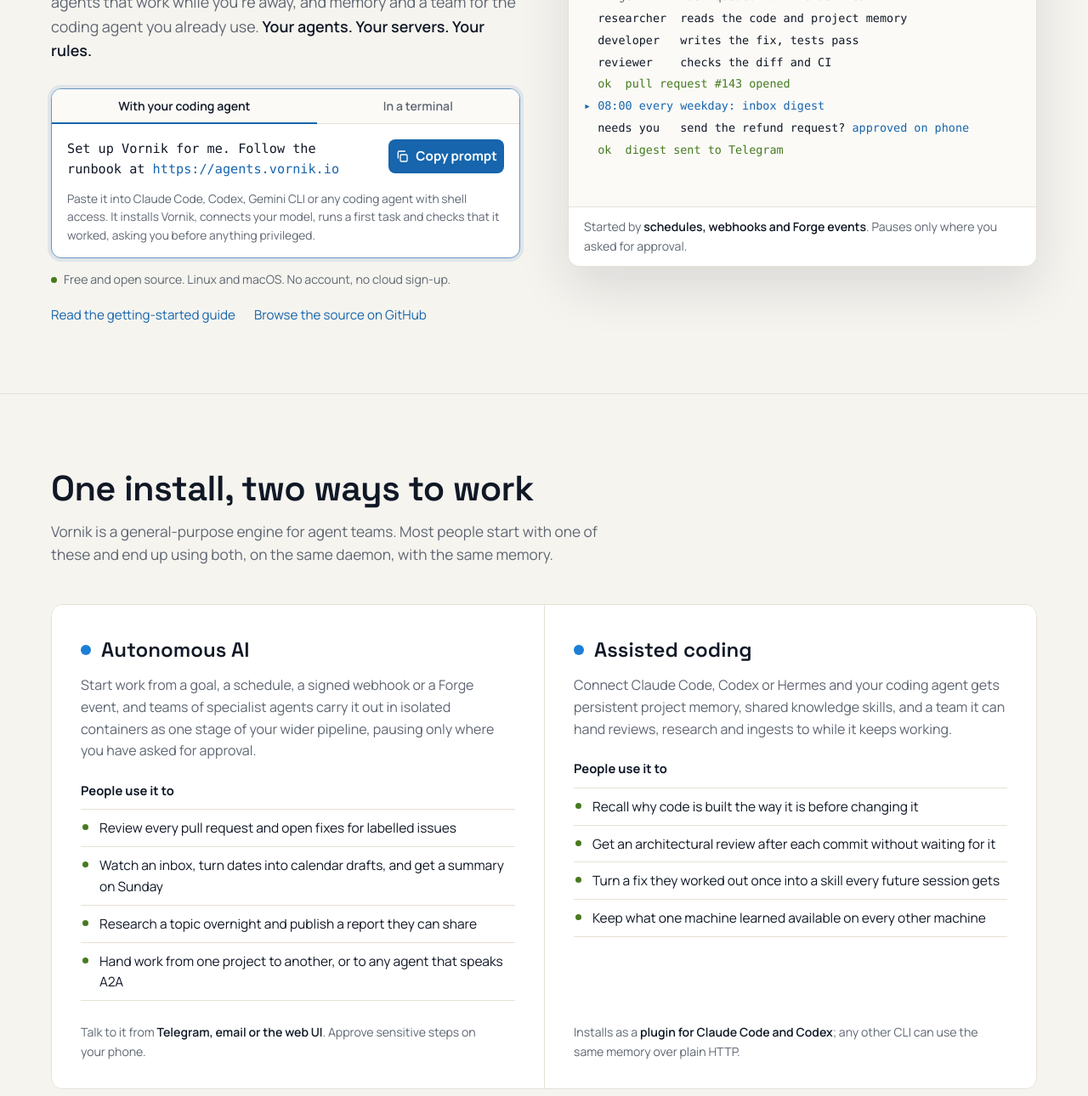
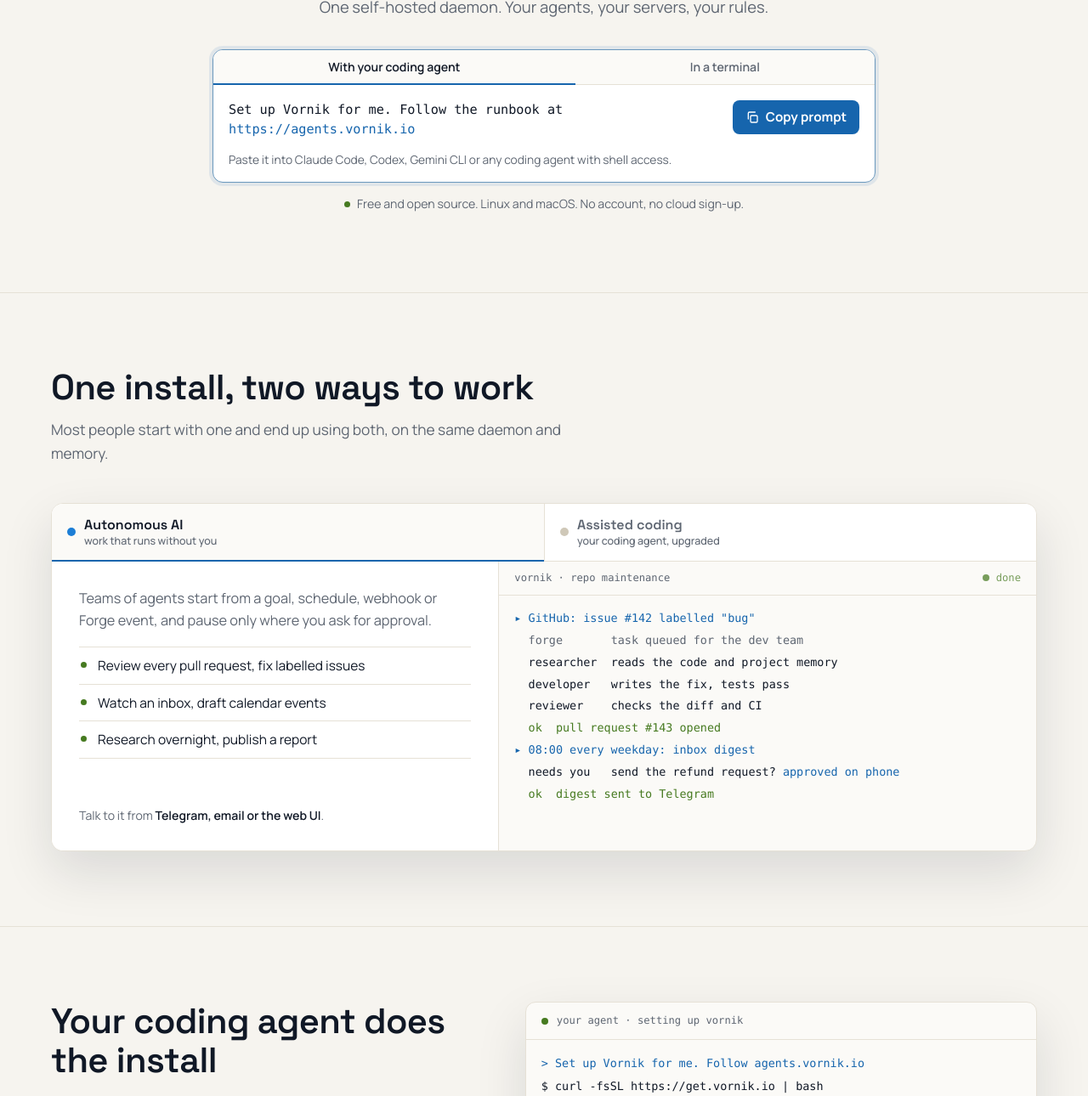
Before and after one commit to EaseIT-cz/vornik-site, a plain HTML site: page index.html in a window 1280 px wide. Shown: the part 368-1658 px from the top of the page at 85% size. Drawn offline with Linux system fonts and the light colour scheme.

Commit message:
Landing: full-width hero, 'Build' headline, demo moved into use cases, less copy, single install CTA
Co-Authored-By: Claude Sonnet 5.5 <noreply@anthropic.com>

```diff
--- a/index.html
+++ b/index.html
@@ -3,7 +3,7 @@
 <head>
   <meta charset="utf-8">
   <meta name="viewport" content="width=device-width, initial-scale=1">
-  <title>Vornik — agent swarms that you own</title>
+  <title>Vornik — build agent swarms that you own</title>
   <meta name="description" content="Vornik runs AI agent teams on your own machine. Use it for autonomous work that runs while you're away, or to give your coding agent memory, skills and a team. Install it by handing one prompt to your coding agent.">
   <meta property="og:title" content="Vornik — agent swarms that you own">
   <meta property="og:description" content="Autonomous AI work and assisted coding on one self-hosted daemon. Install it by handing one prompt to your coding agent.">
@@ -151,10 +151,8 @@
     :root[data-theme="light"] .theme-toggle .icon-moon { display: block; }
 
     /* ---------- hero ---------- */
-    .hero {
-      display: grid; grid-template-columns: minmax(0, 1fr) minmax(0, 1fr);
-      gap: 56px; align-items: center; padding: 72px 0 80px;
-    }
+    .hero { text-align: center; padding: 84px 0 92px; }
+    .hero .install { max-width: 780px; margin: 0 auto; text-align: left; }
     .eyebrow {
       font-family: var(--mono); font-size: 0.78rem; letter-spacing: 0.08em;
       text-transform: uppercase; color: var(--muted); margin: 0;
@@ -165,7 +163,8 @@
       line-height: 1.02; letter-spacing: -0.02em; margin: 14px 0 20px;
     }
     h1 .accent { color: var(--accent); }
-    .lede { color: var(--muted); font-size: 1.12rem; max-width: 32em; margin: 0 0 30px; }
+    .hero h1 { font-size: clamp(2.6rem, 6.6vw, 5rem); margin: 14px auto 20px; max-width: 14em; }
+    .lede { color: var(--muted); font-size: 1.15rem; max-width: 34em; margin: 0 auto 34px; }
     .lede strong { color: var(--ink); font-weight: 600; }
 
     /* ---------- install widget ---------- */
@@ -200,7 +199,6 @@
       display: inline-block; width: 7px; height: 7px; border-radius: 50%;
       background: var(--ok); margin-right: 8px; vertical-align: 1px;
     }
-    .hero-links { margin: 18px 0 0; font-size: 0.95rem; display: flex; gap: 22px; flex-wrap: wrap; }
 
     /* ---------- use-case console (the signature) ---------- */
     .console {
@@ -231,6 +229,16 @@
     .console-head .done { display: inline-flex; align-items: center; gap: 8px; opacity: 0.35; transition: opacity 0.3s; }
     .console-head .done::before { content: ""; width: 8px; height: 8px; border-radius: 50%; background: var(--ok); }
     .console.finished .console-head .done { opacity: 1; color: var(--ok); }
+    .panel { display: grid; grid-template-columns: minmax(0, 5fr) minmax(0, 6fr); }
+    .panel-copy { padding: 30px 32px; background: var(--panel); border-right: 1px solid var(--line); display: flex; flex-direction: column; }
+    .panel-copy p { margin: 0 0 18px; color: var(--muted); font-size: 1.02rem; }
+    .panel-copy ul { list-style: none; padding: 0; margin: 0 0 22px; }
+    .panel-copy li { position: relative; padding: 9px 0 9px 22px; border-top: 1px solid var(--line); font-size: 0.97rem; }
+    .panel-copy li:last-child { border-bottom: 1px solid var(--line); }
+    .panel-copy li::before { content: ""; position: absolute; left: 2px; top: 1.1em; width: 7px; height: 7px; border-radius: 50%; background: var(--ok); }
+    .panel-copy .connects { margin: auto 0 0; font-size: 0.88rem; }
+    .panel-copy .connects strong { color: var(--ink); font-weight: 600; }
+    .panel-term { min-width: 0; }
     .console-body {
       padding: 16px 18px 20px; min-height: 300px;
       font-family: var(--mono); font-size: 0.84rem; line-height: 1.7;
@@ -242,11 +250,6 @@
     .t-ok   { color: var(--ok); }
     .t-ask  { color: var(--ink); }
     .t-ask b { color: var(--accent); font-weight: 400; }
-    .console-foot {
-      border-top: 1px solid var(--line); padding: 12px 18px;
-      font-size: 0.88rem; color: var(--muted); background: var(--panel);
-    }
-    .console-foot strong { color: var(--ink); font-weight: 600; }
     .console [role="tabpanel"][hidden] { display: none; }
 
     @media (prefers-reduced-motion: no-preference) {
@@ -263,27 +266,6 @@
       letter-spacing: -0.015em; margin: 0 0 14px; max-width: 22em;
     }
     .section-lede { color: var(--muted); font-size: 1.08rem; max-width: 38em; margin: 0 0 44px; }
-
-    /* two ways to work */
-    .ways { display: grid; grid-template-columns: 1fr 1fr; border: 1px solid var(--line); border-radius: 14px; overflow: hidden; }
-    .way { padding: 34px 34px 32px; background: var(--panel); display: flex; flex-direction: column; }
-    .way + .way { border-left: 1px solid var(--line); }
-    .way h3 {
-      font-family: var(--display); font-weight: 600; font-size: 1.5rem;
-      margin: 0 0 10px; display: flex; align-items: center; gap: 12px;
-    }
-    .way h3 .dot { width: 12px; height: 12px; border-radius: 50%; background: var(--mark-agent); flex: none; }
-    .way > p { color: var(--muted); margin: 0 0 22px; max-width: 34em; }
-    .way h4 { font-family: var(--body); font-size: 0.92rem; font-weight: 700; margin: 0 0 10px; }
-    .way ul { list-style: none; padding: 0; margin: 0 0 26px; }
-    .way li { position: relative; padding: 9px 0 9px 22px; border-top: 1px solid var(--line); font-size: 0.97rem; }
-    .way li:last-child { border-bottom: 1px solid var(--line); }
-    .way li::before {
-      content: ""; position: absolute; left: 2px; top: 1.1em;
-      width: 7px; height: 7px; border-radius: 50%; background: var(--ok);
-    }
-    .way .connects { margin: auto 0 0; font-size: 0.88rem; color: var(--muted); }
-    .way .connects strong { color: var(--ink); font-weight: 600; }
 
     /* install steps */
     .steps-grid { display: grid; grid-template-columns: minmax(0, 5fr) minmax(0, 6fr); gap: 56px; align-items: start; }
@@ -326,7 +308,7 @@
     .edition { border: 1px solid var(--line); border-radius: 12px; padding: 26px 28px; background: var(--panel); }
     .edition h3 { font-family: var(--display); font-weight: 600; font-size: 1.3rem; margin: 0 0 4px; }
     .edition .tag { font-size: 0.85rem; color: var(--muted); }
-    .edition p { color: var(--muted); font-size: 0.95rem; margin: 12px 0 16px; }
+    .edition p { color: var(--muted); font-size: 0.95rem; margin: 12px 0 0; }
 
     /* final CTA */
     section.final { text-align: center; padding: 104px 0 112px; }
@@ -342,7 +324,7 @@
 
     /* ---------- responsive ---------- */
     @media (max-width: 960px) {
-      .hero { grid-template-columns: 1fr; gap: 44px; padding: 48px 0 60px; }
+      .hero { padding: 52px 0 60px; }
       .steps-grid { grid-template-columns: 1fr; gap: 36px; }
       .core { grid-template-columns: 1fr 1fr; }
       .core > div, .core > div:not(:nth-child(3n+1)) { padding: 24px 22px 24px 0; border-left: 0; }
@@ -350,9 +332,9 @@
     }
     @media (max-width: 760px) {
       .nav-links { display: none; }
-      .ways, .editions { grid-template-columns: 1fr; }
-      .way + .way { border-left: 0; border-top: 1px solid var(--line); }
-      .way { padding: 26px 22px; }
+      .editions { grid-template-columns: 1fr; }
+      .panel { grid-template-columns: 1fr; }
+      .panel-copy { border-right: 0; border-bottom: 1px solid var(--line); padding: 24px 22px; }
       section { padding: 64px 0; }
       section.final { padding: 72px 0 80px; }
     }
@@ -392,15 +374,10 @@
 
   <main>
     <!-- ================= HERO ================= -->
-    <div class="shell hero">
-      <div id="install">
+    <div class="shell hero" id="install">
       <p class="eyebrow">Boosts your agents with RAG, skills, workflows and more</p>
-        <h1 id="hero-title">Agent swarms that <span class="accent">you own</span>.</h1>
-        <p class="lede">
-          One daemon on your own machine, two ways to use it: teams of agents
-          that work while you're away, and memory and a team for the coding
-          agent you already use. <strong>Your agents. Your servers. Your rules.</strong>
-        </p>
+      <h1 id="hero-title"><span class="accent">Build</span> agent swarms that <span class="accent">you own</span>.</h1>
+      <p class="lede">One self-hosted daemon. Your agents, your servers, your rules.</p>
 
       <div class="install" data-install>
         <div class="install-tabs" role="tablist" aria-label="How to install Vornik">
@@ -415,16 +392,17 @@
               <span data-copy-label>Copy prompt</span>
             </button>
           </div>
-            <p class="install-note" data-note>Paste it into Claude Code, Codex, Gemini CLI or any coding agent with shell access. It installs Vornik, connects your model, runs a first task and checks that it worked, asking you before anything privileged.</p>
+          <p class="install-note" data-note>Paste it into Claude Code, Codex, Gemini CLI or any coding agent with shell access.</p>
         </div>
       </div>
       <p class="reassure"><span class="ok-dot" aria-hidden="true"></span>Free and open source. Linux and macOS. No account, no cloud sign-up.</p>
-        <p class="hero-links">
-          <a href="https://docs.vornik.io/getting-started/">Read the getting-started guide</a>
-          <a href="https://github.com/EaseIT-cz/vornik">Browse the source on GitHub</a>
-        </p>
     </div>
 
+    <!-- ================= TWO WAYS ================= -->
+    <section id="use-cases" aria-labelledby="ways-title">
+      <div class="shell">
+        <h2 id="ways-title">One install, two ways to work</h2>
+        <p class="section-lede">Most people start with one and end up using both, on the same daemon and memory.</p>
         <div class="console" id="console">
           <div class="console-switch" role="tablist" aria-label="Use case">
             <button class="mode" type="button" role="tab" id="tab-auto" aria-controls="panel-auto" aria-selected="true">
@@ -437,7 +415,17 @@
             </button>
           </div>
 
-        <div role="tabpanel" id="panel-auto" aria-labelledby="tab-auto">
+          <div class="panel" role="tabpanel" id="panel-auto" aria-labelledby="tab-auto">
+            <div class="panel-copy">
+              <p>Teams of agents start from a goal, schedule, webhook or Forge event, and pause only where you ask for approval.</p>
+              <ul>
+                <li>Review every pull request, fix labelled issues</li>
+                <li>Watch an inbox, draft calendar events</li>
+                <li>Research overnight, publish a report</li>
+              </ul>
+              <p class="connects">Talk to it from <strong>Telegram, email or the web UI</strong>.</p>
+            </div>
+            <div class="panel-term">
               <div class="console-head"><span>vornik · repo maintenance</span><span class="done">done</span></div>
               <div class="console-body play" aria-hidden="true">
                 <p class="t-in"  style="--i:0">▸ GitHub: issue #142 labelled "bug"</p>
@@ -451,10 +439,20 @@
                 <p class="t-ok"  style="--i:8">  ok  digest sent to Telegram</p>
               </div>
               <p class="sr-only">Example: a labelled GitHub issue starts a task; researcher, developer and reviewer agents fix it and open a pull request. A weekday schedule runs an inbox digest, asks for approval on the phone before sending an email, and delivers the summary to Telegram.</p>
-          <div class="console-foot">Started by <strong>schedules, webhooks and Forge events</strong>. Pauses only where you asked for approval.</div>
+            </div>
           </div>
 
-        <div role="tabpanel" id="panel-code" aria-labelledby="tab-code" hidden>
+          <div class="panel" role="tabpanel" id="panel-code" aria-labelledby="tab-code" hidden>
+            <div class="panel-copy">
+              <p>Your coding agent gets persistent project memory, shared skills, and a team to hand reviews and research to while it keeps working.</p>
+              <ul>
+                <li>Recall why code is built the way it is</li>
+                <li>Get a review after each commit</li>
+                <li>Turn a one-off fix into a skill for every session</li>
+              </ul>
+              <p class="connects">Plugin for <strong>Claude Code and Codex</strong>; any CLI works over HTTP.</p>
+            </div>
+            <div class="panel-term">
               <div class="console-head"><span>claude code · with vornik</span><span class="done">done</span></div>
               <div class="console-body play" aria-hidden="true">
                 <p class="t-in"  style="--i:0">&gt; fix the flaky scheduler test</p>
@@ -468,41 +466,8 @@
                 <p class="t-ok"  style="--i:8">  ok  stored for the next session</p>
               </div>
               <p class="sr-only">Example: in Claude Code, the agent recalls prior design notes from Vornik memory, makes a fix, delegates an architectural review to Vornik while it keeps working, gets a green review back, and stores the root cause for the next session.</p>
-          <div class="console-foot">Works with <strong>Claude Code, Codex and Hermes</strong>. Memory and skills carry across sessions and machines.</div>
             </div>
           </div>
-    </div>
-
-    <!-- ================= TWO WAYS ================= -->
-    <section id="use-cases" aria-labelledby="ways-title">
-      <div class="shell">
-        <h2 id="ways-title">One install, two ways to work</h2>
-        <p class="section-lede">Vornik is a general-purpose engine for agent teams. Most people start with one of these and end up using both, on the same daemon, with the same memory.</p>
-        <div class="ways">
-          <article class="way">
-            <h3><span class="dot" aria-hidden="true"></span>Autonomous AI</h3>
-            <p>Start work from a goal, a schedule, a signed webhook or a Forge event, and teams of specialist agents carry it out in isolated containers as one stage of your wider pipeline, pausing only where you have asked for approval.</p>
-            <h4>People use it to</h4>
-            <ul>
-              <li>Review every pull request and open fixes for labelled issues</li>
-              <li>Watch an inbox, turn dates into calendar drafts, and get a summary on Sunday</li>
-              <li>Research a topic overnight and publish a report they can share</li>
-              <li>Hand work from one project to another, or to any agent that speaks A2A</li>
-            </ul>
-            <p class="connects">Talk to it from <strong>Telegram, email or the web UI</strong>. Approve sensitive steps on your phone.</p>
-          </article>
-          <article class="way">
-            <h3><span class="dot" aria-hidden="true"></span>Assisted coding</h3>
-            <p>Connect Claude Code, Codex or Hermes and your coding agent gets persistent project memory, shared knowledge skills, and a team it can hand reviews, research and ingests to while it keeps working.</p>
-            <h4>People use it to</h4>
-            <ul>
-              <li>Recall why code is built the way it is before changing it</li>
-              <li>Get an architectural review after each commit without waiting for it</li>
-              <li>Turn a fix they worked out once into a skill every future session gets</li>
-              <li>Keep what one machine learned available on every other machine</li>
-            </ul>
-            <p class="connects">Installs as a <strong>plugin for Claude Code and Codex</strong>; any other CLI can use the same memory over plain HTTP.</p>
-          </article>
         </div>
       </div>
     </section>
@@ -512,22 +477,22 @@
       <div class="shell steps-grid">
         <div>
           <h2 id="steps-title">Your coding agent does the install</h2>
-          <p class="section-lede">The runbook at agents.vornik.io is written for agents: every step is a command plus a check it can verify. You stay in charge of anything privileged.</p>
+          <p class="section-lede">The runbook at agents.vornik.io is written for agents. You approve anything privileged.</p>
           <ol class="steps">
             <li>
               <h3>Paste one prompt</h3>
-              <p>Copy the prompt above into Claude Code, Codex, Gemini CLI or any agent with a shell.</p>
+              <p>Into Claude Code, Codex or any agent with a shell.</p>
             </li>
             <li>
               <h3>It installs and checks itself</h3>
-              <p>Vornik, PostgreSQL with pgvector and a user service, then your model key and a first task that has to complete.</p>
+              <p>Daemon, database, your model key, and a first task that must complete.</p>
             </li>
             <li>
               <h3>It wires itself in</h3>
-              <p>Your agent gets its own project and memory on your Vornik, so the next session starts knowing what this one learned.</p>
+              <p>Your agent gets its own project and memory for next time.</p>
             </li>
           </ol>
-          <a class="btn btn-primary" href="#install">Copy the install prompt</a>
+          <a class="btn btn-primary" href="#install">Install Vornik</a>
         </div>
 
         <div class="transcript" role="img" aria-label="A coding agent installing Vornik: it runs the installer, verifies readiness, submits a first task that completes, and confirms its memory round-trip.">
@@ -552,31 +517,31 @@
     <section aria-labelledby="core-title">
       <div class="shell">
         <h2 id="core-title">The same core under both</h2>
-        <p class="section-lede">Whichever way you use it, the work runs on one host you control, and every result is kept.</p>
+        <p class="section-lede">One host you control, and every result is kept.</p>
         <div class="core">
           <div>
             <h3>Runs on your machine</h3>
-            <p>A home server, a mini-PC or a rented box. Linux with rootless Podman; on macOS it runs inside a small Linux VM.</p>
+            <p>A home server, mini-PC or rented box. Linux or macOS.</p>
           </div>
           <div>
             <h3>Any model you choose</h3>
-            <p>Self-hosted open-weight models or any OpenAI-compatible provider, picked per role.</p>
+            <p>Open-weight or OpenAI-compatible, picked per role.</p>
           </div>
           <div>
             <h3>Isolated agents</h3>
-            <p>Each agent runs in its own container. Roles can run with no network at all, reaching tools only through the daemon.</p>
+            <p>Every agent in its own container, optionally with no network.</p>
           </div>
           <div>
             <h3>Memory that persists</h3>
-            <p>Every project keeps its own searchable memory, so agents and coding sessions build on earlier work.</p>
+            <p>Searchable per-project memory that builds on earlier work.</p>
           </div>
           <div>
             <h3>You approve what matters</h3>
-            <p>Approval gates where you want them, answered on your paired phone. Credentials are entered there, never in chat.</p>
+            <p>Approval gates, answered on your paired phone.</p>
           </div>
           <div>
             <h3>Work survives restarts</h3>
-            <p>Tasks are leased, not fired and forgotten. A crash or a reboot puts the work back in the queue.</p>
+            <p>A crash or reboot puts the work back in the queue.</p>
           </div>
         </div>
       </div>
@@ -586,19 +551,17 @@
     <section aria-labelledby="editions-title">
       <div class="shell">
         <h2 id="editions-title">Free to run, open to read</h2>
-        <p class="section-lede">The Community Edition is the complete core, not a demo. Enterprise adds what larger organisations need on top of it.</p>
+        <p class="section-lede">Community is the complete core, not a demo.</p>
         <div class="editions">
           <div class="edition">
             <h3>Community</h3>
             <span class="tag">AGPL-3.0, on GitHub</span>
-            <p>Daemon, agents, memory, workflows, web UI, CLI and the coding-agent plugins. Fully usable for personal and small-team work.</p>
-            <a href="https://github.com/EaseIT-cz/vornik">Source on GitHub</a>
+            <p>Daemon, agents, memory, workflows, web UI, CLI and plugins.</p>
           </div>
           <div class="edition">
             <h3>Enterprise</h3>
             <span class="tag">Commercial licence, same core</span>
-            <p>Clustering, single sign-on, an admin suite, replay of past runs and commercial support, built on the daemon you can read.</p>
-            <a href="https://docs.vornik.io/editions/">Compare editions</a>
+            <p>Clustering, SSO, admin suite and commercial support on the same core.</p>
           </div>
         </div>
       </div>
@@ -608,7 +571,7 @@
     <section class="final" aria-labelledby="final-title">
       <div class="shell">
         <h2 id="final-title">Install Vornik in one prompt</h2>
-        <p class="section-lede">Hand it to your coding agent now. In a few minutes you'll have a working daemon, a first finished task, and an agent that remembers.</p>
+        <p class="section-lede">A working daemon, a finished first task and an agent that remembers, in minutes.</p>
         <div class="install" data-install>
           <div class="install-tabs" role="tablist" aria-label="How to install Vornik">
             <button class="install-tab" type="button" role="tab" aria-selected="true" data-mode="agent">With your coding agent</button>
@@ -622,7 +585,7 @@
                 <span data-copy-label>Copy prompt</span>
               </button>
             </div>
-            <p class="install-note" data-note>Paste it into Claude Code, Codex, Gemini CLI or any coding agent with shell access. It installs Vornik, connects your model, runs a first task and checks that it worked, asking you before anything privileged.</p>
+            <p class="install-note" data-note>Paste it into Claude Code, Codex, Gemini CLI or any coding agent with shell access.</p>
           </div>
         </div>
         <p class="reassure"><span class="ok-dot" aria-hidden="true"></span>Free and open source. Linux and macOS. No account, no cloud sign-up.</p>
@@ -669,7 +632,7 @@
         agent: {
           html: 'Set up Vornik for me. Follow the runbook at <span class="url">https://agents.vornik.io</span>',
           label: 'Copy prompt',
-          note: 'Paste it into Claude Code, Codex, Gemini CLI or any coding agent with shell access. It installs Vornik, connects your model, runs a first task and checks that it worked, asking you before anything privileged.'
+          note: 'Paste it into Claude Code, Codex, Gemini CLI or any coding agent with shell access.'
         },
         shell: {
           html: '<span class="prompt-sign">$ </span>curl -fsSL https://get.vornik.io | bash',
```
Lines whose indentation alone changed are shown as unchanged.
